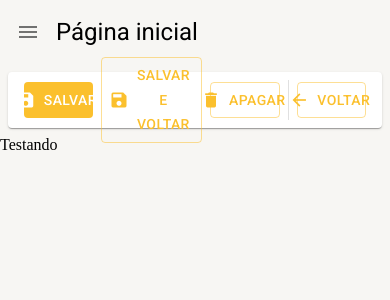
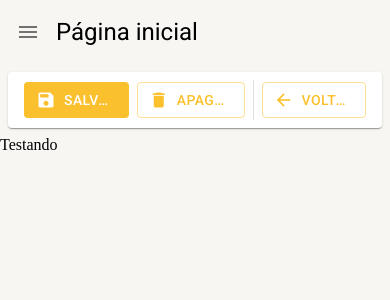
Before and after one commit to FelipePardim/react-material-ui, a React (Create React App) app: page /pagina-inicial in a window 390 px wide. Shown: the top 300 px of the page. Built offline with nearby package versions, Linux system fonts and the light colour scheme.

Commit message:
feat: adding details tool bar responsivity

```diff
--- a/src/shared/components/ferramentas-de-detalhe/FerramentasDeDetalhe.tsx
+++ b/src/shared/components/ferramentas-de-detalhe/FerramentasDeDetalhe.tsx
@@ -1,4 +1,4 @@
-import { Box, Button, Divider, Icon, Paper, Skeleton, useTheme } from '@mui/material';
+import { Box, Button, Divider, Icon, Paper, Skeleton, Typography, useMediaQuery, useTheme } from '@mui/material';
 
 interface IFerramentasDeDetalheProps {
   textoBotaoNovo?: string;
@@ -43,6 +43,8 @@ export const FerramentasDeDetalhe: React.FC<IFerramentasDeDetalheProps> = ({
   aoClicarEmSalvarEFechar,
 }) => {
   const theme = useTheme();
+  const smDown = useMediaQuery(theme.breakpoints.down('sm'));
+  const mdDown = useMediaQuery(theme.breakpoints.down('md'));
 
   return (
     <Box
@@ -62,24 +64,32 @@ export const FerramentasDeDetalhe: React.FC<IFerramentasDeDetalheProps> = ({
           variant='contained'
           onClick={aoClicarEmSalvar}
           startIcon={<Icon>save</Icon>}
-        >Salvar</Button>
+        >
+          <Typography variant='button' whiteSpace='nowrap' textOverflow='ellipsis' overflow='hidden'>
+            Salvar
+          </Typography>
+        </Button>
       )}
 
       {mostrarBotaoSalvarCarregando && (
         <Skeleton width={110} height={60} />
       )}
 
-      {(mostrarBotaoSalvarEFechar && !mostrarBotaoSalvarEFecharCarregando) && (
+      {(mostrarBotaoSalvarEFechar && !mostrarBotaoSalvarEFecharCarregando && !smDown && !mdDown) && (
         <Button
           color='primary'
           disableElevation
           variant='outlined'
           onClick={aoClicarEmSalvarEFechar}
           startIcon={<Icon>save</Icon>}
-        >Salvar e voltar</Button>
+        >
+          <Typography variant='button' whiteSpace='nowrap' textOverflow='ellipsis' overflow='hidden'>
+            Salvar e voltar
+          </Typography>
+        </Button>
       )}
 
-      {mostrarBotaoSalvarEFecharCarregando && (
+      {(mostrarBotaoSalvarEFecharCarregando && !smDown && !mdDown) && (
         <Skeleton width={180} height={60} />
       )}
 
@@ -90,28 +100,44 @@ export const FerramentasDeDetalhe: React.FC<IFerramentasDeDetalheProps> = ({
           variant='outlined'
           onClick={aoClicarEmApagar}
           startIcon={<Icon>delete</Icon>}
-        >Apagar</Button>
+        >
+          <Typography variant='button' whiteSpace='nowrap' textOverflow='ellipsis' overflow='hidden'>
+              Apagar
+          </Typography>
+        </Button>
       )}
 
       {mostrarBotaoApagarCarregando && (
         <Skeleton width={110} height={60} />
       )}
 
-      {(mostrarBotaoNovo && !mostrarBotaoNovo) && (
+      {(mostrarBotaoNovo && !mostrarBotaoNovoCarregando && !smDown) && (
         <Button
           color='primary'
           disableElevation
           variant='outlined'
           onClick={aoClicarEmNovo}
           startIcon={<Icon>add</Icon>}
-        >{textoBotaoNovo}</Button>
+        >
+          <Typography variant='button' whiteSpace='nowrap' textOverflow='ellipsis' overflow='hidden'>
+            {textoBotaoNovo}
+          </Typography>
+        </Button>
       )}
 
-      {mostrarBotaoNovoCarregando && (
+      {(mostrarBotaoNovoCarregando && !smDown) && (
         <Skeleton width={110} height={60} />
       )}
 
-      <Divider variant='middle' orientation='vertical' />
+      {
+        (
+          mostrarBotaoVoltar &&
+            (mostrarBotaoNovo || mostrarBotaoApagar || mostrarBotaoSalvar || mostrarBotaoSalvarEFechar) &&
+            (
+              <Divider variant='middle' orientation='vertical' />
+            )
+        )
+      }
 
       {(mostrarBotaoVoltar && !mostrarBotaoVoltarCarregando) && (
         <Button
@@ -120,7 +146,11 @@ export const FerramentasDeDetalhe: React.FC<IFerramentasDeDetalheProps> = ({
           variant='outlined'
           onClick={aoClicarEmVoltar}
           startIcon={<Icon>arrow_back</Icon>}
-        >Voltar</Button>
+        >
+          <Typography variant='button' whiteSpace='nowrap' textOverflow='ellipsis' overflow='hidden'>
+            Voltar
+          </Typography>
+        </Button>
       )}
 
       {mostrarBotaoVoltarCarregando && (
```
